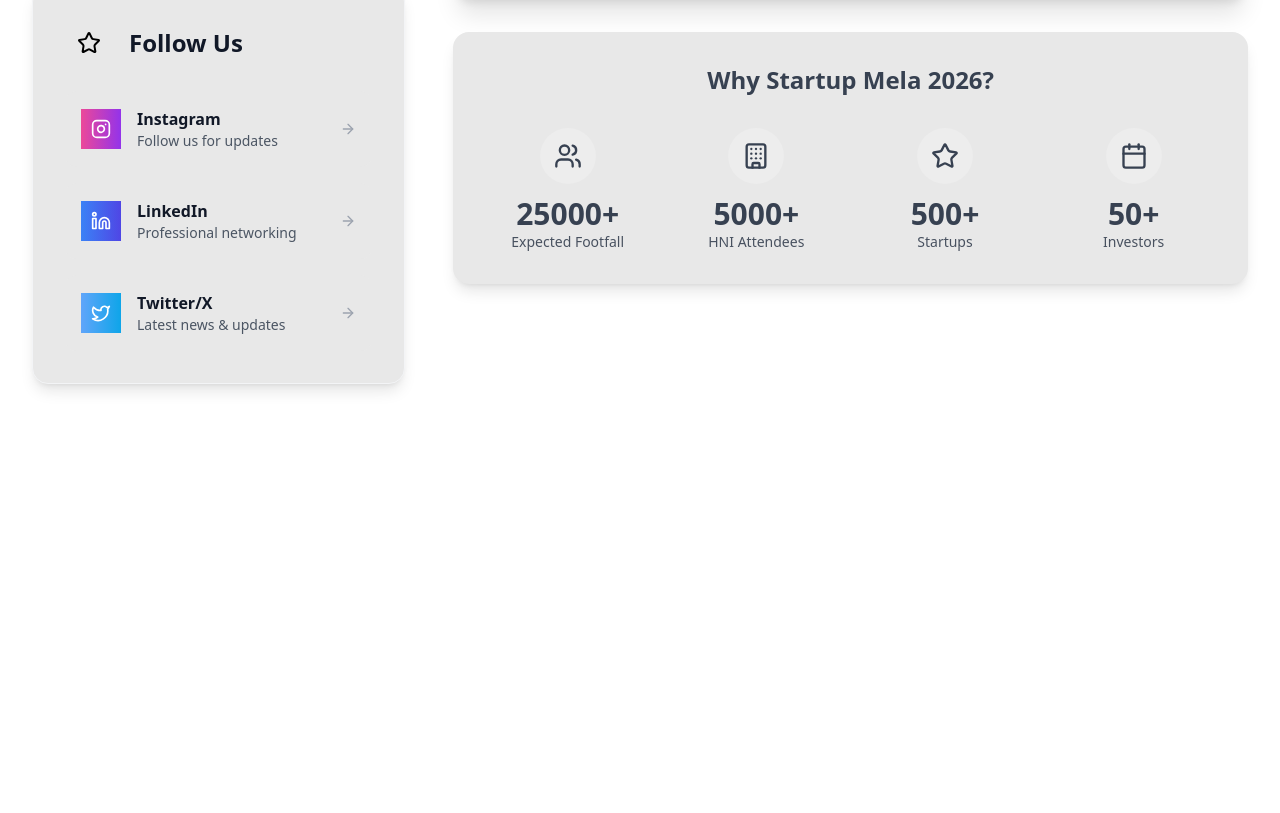
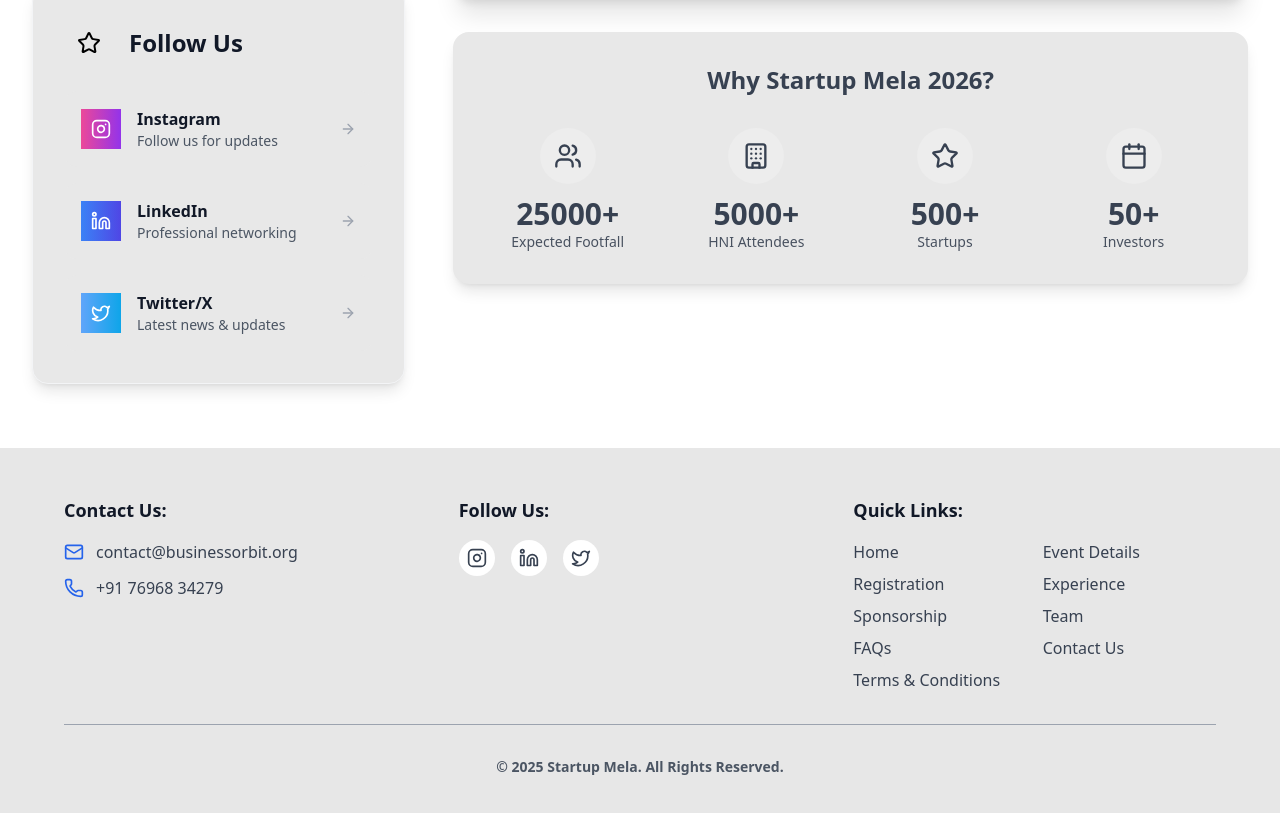
Before and after one commit to businessorbit/Startup-mela, a React (Vite) app: page /contact in a window 1280 px wide. Shown: the part 1614-2427 px from the top of the page. Before the commit the page ends 2062 px from the top, so only its background shows below. Built offline with nearby package versions, Linux system fonts and the light colour scheme; no server answers.

Commit message:
added © 2025 Startup Mela. All Rights Reserved.

```diff
--- a/src/App.jsx
+++ b/src/App.jsx
@@ -57,9 +57,6 @@ function HomePage() {
           <FAQPage />
         </section>
       </div>
-      <div className="max-w-[1400px] mx-auto px-0 sm:px-8 bg-[#E7E7E7]">
-        <Footer />
-      </div>
     </>
   )
 }
@@ -73,6 +70,9 @@ function App() {
         <Route path="/contact" element={<ContactPage />} />
         <Route path="/terms" element={<TermsAndConditions />} />
       </Routes>
+      <div className="max-w-[1400px] mx-auto px-0 sm:px-8 bg-[#E7E7E7]">
+        <Footer />
+      </div>
     </Router>
   )
 }
```
